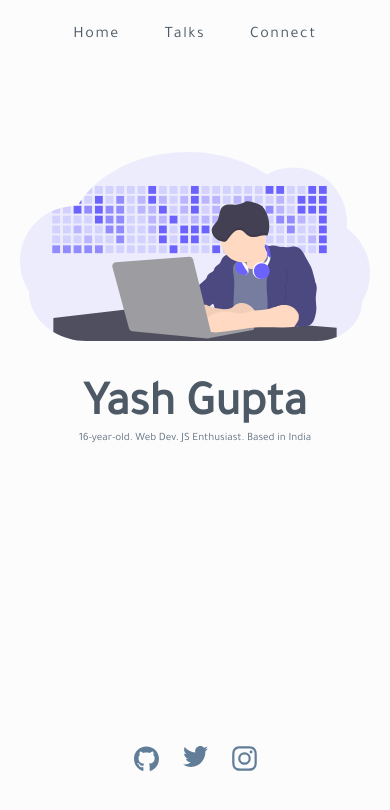
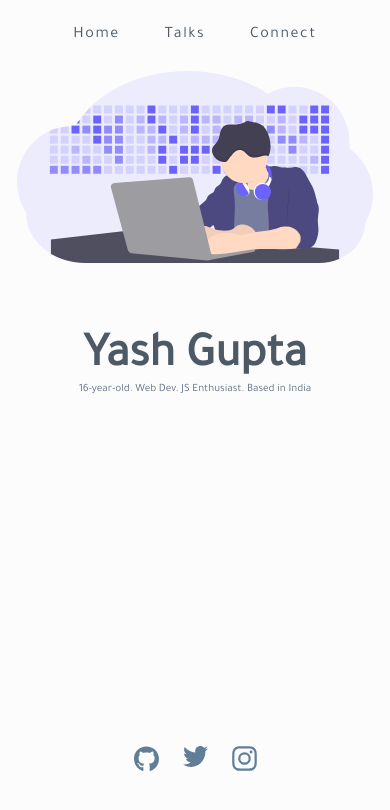
Before and after one commit to niyabits/yashguptaz.com, a Gatsby site: page / in a window 390 px wide. Built offline with nearby package versions, Linux system fonts and the light colour scheme; Gatsby itself is replaced by a stand-in of ours.

Commit message:
Fixed CSS image bug

```diff
--- a/src/pages/index.js
+++ b/src/pages/index.js
@@ -4,18 +4,9 @@ import Layout from "../components/layout"
 import githubDev from "../images/github-developer.svg"
 import SEO from "../components/seo"
 
-const centerMain = {
-  display: "flex",
-  flexDirection: "column",
-  justifyContent: "center",
-  alignItems: "center",
-  alignContent: "center",
-  height: "80vh",
-}
-
 const IndexPage = () => (
   <Layout>
-    <div style={centerMain} id="home">
+    <div id="home">
       <SEO title="Home" />
       <div id="img">
         <img src={githubDev} alt="Developer Coding Background" width="450px" />
--- a/src/styles/global.css
+++ b/src/styles/global.css
@@ -39,9 +39,13 @@ body {
   color: hsl(209, 14%, 45%);
 }
 
-#home #img {
-  position: absolute;
-  bottom: 540px;
+#home {
+  display: flex;
+  flex-direction: column;
+  justify-content: start;
+  align-items: center;
+  align-content: center;
+  height: 80vh;
 }
 
 #sm {
@@ -180,12 +184,13 @@ textarea {
     margin-top: -30px;
   }
 
-  #home #img {
-    bottom: 470px;
-  }
-
-  #home #img img {
-    width: 350px;
+  #home {
+    display: flex;
+    flex-direction: column;
+    justify-content: flex-start;
+    align-items: center;
+    align-content: center;
+    height: 80vh;
   }
 
   .talk {
```
